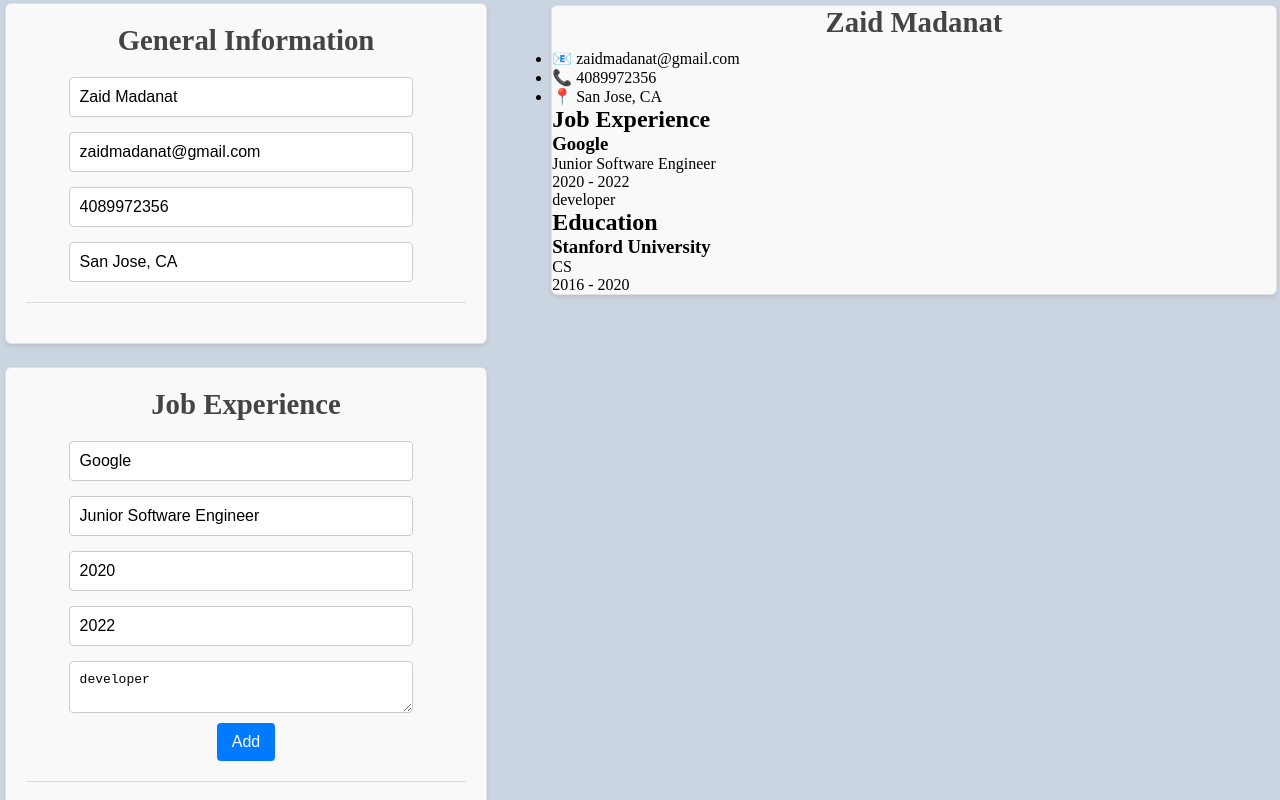
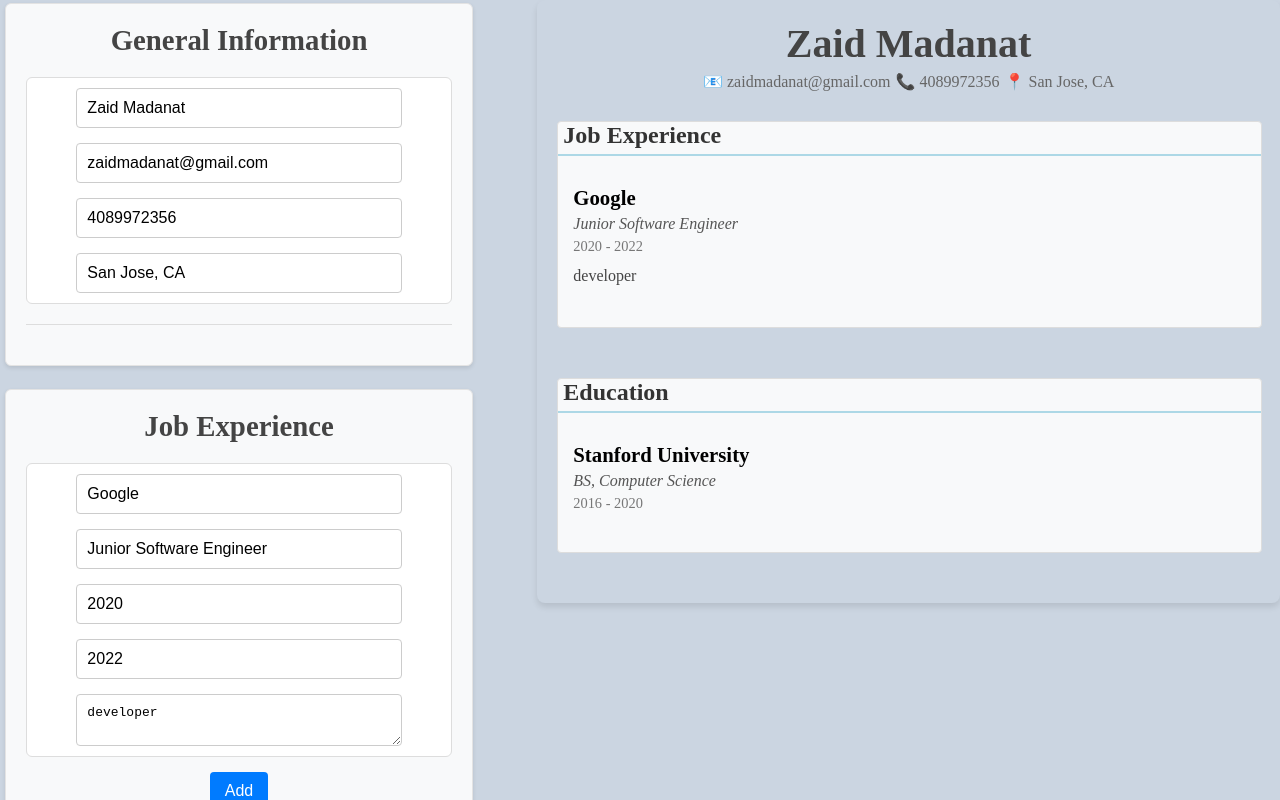
Before and after one commit to ZaidMadanat/cv-application, a React (Vite) app: page / in a window 1280 px wide. Shown: the top 800 px of the page. Built offline with nearby package versions, Linux system fonts and the light colour scheme.

Commit message:
finished styling cv section, project finished for now

```diff
--- a/src/App.jsx
+++ b/src/App.jsx
@@ -1,5 +1,6 @@
 import './styles/app.css';
 import './styles/form.css';
+import './styles/displayInfo.css'
 import example from './Example.jsx';
 import {useState} from "react";
 import {v4 as uuidv4} from 'uuid';
@@ -22,7 +23,7 @@ function App() {
   // Create States for each Data Entry, examples folder has p
   const [GeneralData, setGeneralData] = useState(example.general);
   const [EducationData, setEducationData] = useState([
-    {id: uuidv4(), uniName: "Stanford University", major: "CS", gradStart: "2016", gradEnd: "2020" }
+    {id: uuidv4(), uniName: "Stanford University", major: "BS, Computer Science", gradStart: "2016", gradEnd: "2020" }
   ]);
   const [JobData, setJobData] = useState([
     {id: uuidv4(4), companyName: "Google", positionName: "Junior Software Engineer", startDate: "2020", endDate: "2022", description: "developer"}
@@ -49,8 +50,6 @@ function App() {
             />
           )}
           <button className='add' onClick={() => addJob(setJobData)}>Add</button>
-
-
           <hr />
         </div>
 
@@ -63,13 +62,10 @@ function App() {
               handleChange={(e) => handleChange(setEducationData, school.id, e)}
             />
           )}
-
           <button className='add' onClick={() => addEducation(setEducationData)}>Add</button>
           <hr />
         </div>
       </div>
-
-      <div className='display'>
         <DisplayInfo
           formData={{
             name: GeneralData.name,
@@ -79,9 +75,7 @@ function App() {
             jobData: JobData,
             educationData: EducationData
           }}
-          />
-      </div>
-
+        />
     </div>
   )
 }
--- a/src/styles/app.css
+++ b/src/styles/app.css
@@ -4,7 +4,6 @@
     padding: 0;
 }
 
-/* Main div ID for CV */
 #main {
     background-color: #cbd5e1;
     height: 100%;
@@ -12,21 +11,7 @@
     display: flex;
     flex-direction: row;
     gap: 5%;
-}
-
-
-.display {
-    display: flex;
-    flex-direction: column;
-    gap: 3%;
-    width: 60%;
-    background-color: #f9f9f9;
-    border: 1px solid #e3e3e3;
-    border-radius: 6px;
-    box-shadow: 0 2px 4px rgba(0, 0, 0, 0.1);
-    margin-top: 0.3rem;
-    margin-right: 0.2rem;
-    height: 100%;
+    align-items: stretch;
 }
 
 .edits {
@@ -52,6 +37,13 @@
     margin: 10px auto;
   }
 
+.Section form {
+    margin-bottom: 15px;
+    padding: 10px;
+    border-radius: 6px;
+    background: #ffffff;
+    border: 1px solid #ddd;
+}
   button:hover {
     background-color: #0056b3;
   }
--- a/src/styles/displayInfo.css
+++ b/src/styles/displayInfo.css
@@ -2,14 +2,16 @@
 .displays {
     display: flex;
     flex-direction: column;
-    width: 100%;
+    flex-grow: 1;
+    width: 60%;
     height: 100%;
-    background-color: #fff;
-    border: 1px solid #ccc;
+    background-color: #cbd5e1;
+    border: 1px #ccc;
     border-radius: 8px;
     box-shadow: 0 4px 6px rgba(0, 0, 0, 0.1);
-    padding: 30px;
-    margin: 10px auto;
+    padding: 20px;
+    margin: 0;
+    max-width: 60vw;
 }
 
 /* Name (Top of Resume) */
@@ -25,14 +27,15 @@
     text-align: center;
     font-size: 1rem;
     color: #666;
-    margin-bottom: 20px;
+    margin-bottom: 10px;
 }
 
 .resume-contact ul {
-    list-style: none;
+    list-style-type: none;
     display: flex;
+    flex-direction: row;
     justify-content: center;
-    gap: 20px;
+    gap: 5px;
     padding: 0;
 }
 
@@ -44,20 +47,23 @@
 
 /* Job Experience Section */
 .resume-section {
-    margin-bottom: 20px;
+    flex-grow: 1;
+    margin-bottom: 30px;
     width:100%;
     background: #f8f9fa;
     border: 1px solid #ddd;
     border-radius: 4px;
+    margin-top: 20px;
 }
 
 .resume-section h2 {
     font-size: 1.5rem;
     font-weight: bold;
     color: #333;
-    border-bottom: 2px solid #007BFF;
+    border-bottom: 2px solid lightblue;
     padding-bottom: 5px;
     margin-bottom: 10px;
+    padding-left: 5px;
 }
 
 /* Job Entry */
@@ -65,8 +71,7 @@
     margin-bottom: 25px;
     padding: 15px;
     background: #f8f9fa;
-    border: 1px solid #ddd;
-    border-radius: 6px;
+    flex-grow: 1;
 }
 
 .job-entry h3 {
@@ -98,8 +103,7 @@
     margin-bottom: 25px;
     padding: 15px;
     background: #f8f9fa;
-    border: 1px solid #ddd;
-    border-radius: 6px;
+    flex-grow: 1;
 }
 
 .education-entry h3 {
--- a/src/styles/form.css
+++ b/src/styles/form.css
@@ -23,6 +23,7 @@ h1 {
     flex-direction: column;
     gap: 15px;
     padding-right: 10px;
+    background: #f8f9fa;
   }
 
   input {
@@ -59,7 +60,7 @@ h1 {
 
   .Section {
     padding: 20px;
-    background: #f9f9f9;
+    background: #f8f9fa;
     border: 1px solid #e3e3e3;
     border-radius: 6px;
     box-shadow: 0 2px 4px rgba(0, 0, 0, 0.1);
```
